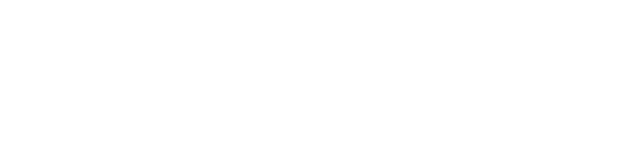
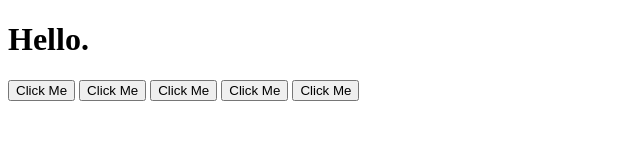
Before and after one commit to marrieetaa/Angela, a plain HTML site: page Day-7/index.html in a window 1280 px wide. Shown: the whole page, without its empty margins (0-640 px from the left). Drawn offline with Linux system fonts and the light colour scheme.

Commit message:
Add some elements in HTML

```diff
--- a/Day-7/index.html
+++ b/Day-7/index.html
@@ -7,6 +7,12 @@
   <link rel="stylesheet" href="style.css">
 </head>
 <body>
+  <h1>Hello.</h1>
+  <button>Click Me</button>
+  <button>Click Me</button>
+  <button>Click Me</button>
+  <button>Click Me</button>
+  <button>Click Me</button>
 
   <script src="script.js"></script>
 </body>
```
